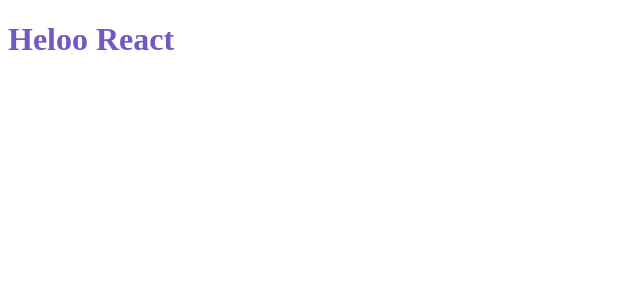
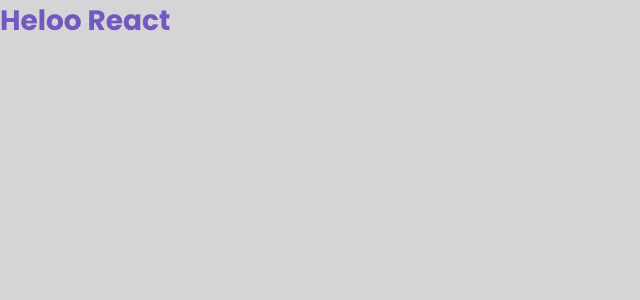
Before and after one commit to alinecbsr/be_the_help-front, a React (Create React App) app: page / in a window 1280 px wide. Shown: the top 300 px of the page, without its empty margins (0-640 px from the left). Built offline with nearby package versions, Linux system fonts and the light colour scheme.

Commit message:
Global style implemented

```diff
--- a/src/App.js
+++ b/src/App.js
@@ -1,5 +1,6 @@
 import React from 'react';
 
+import './global.css';
 import Login from './pages/Login';
 
 function App() {
--- /dev/null
+++ b/src/global.css
@@ -0,0 +1,26 @@
+@import url('https://fonts.googleapis.com/css?family=Poppins:300,400,500,600,700&display=swap');
+
+* {
+  margin: 0;
+  padding: 0;
+  outline: none;
+  box-sizing: border-box;
+}
+
+body {
+  font:  400 14px 'Poppins', sans-serif;
+  background: #D5D5D7;
+  -webkit-font-smoothing: antialiased;
+}
+
+input, button {
+  font: 400 18px 'Poppins', sans-serif;
+}
+
+textarea {
+  font: 400 14px 'Poppins', sans-serif;
+}
+
+button {
+  cursor: pointer;
+}
```
